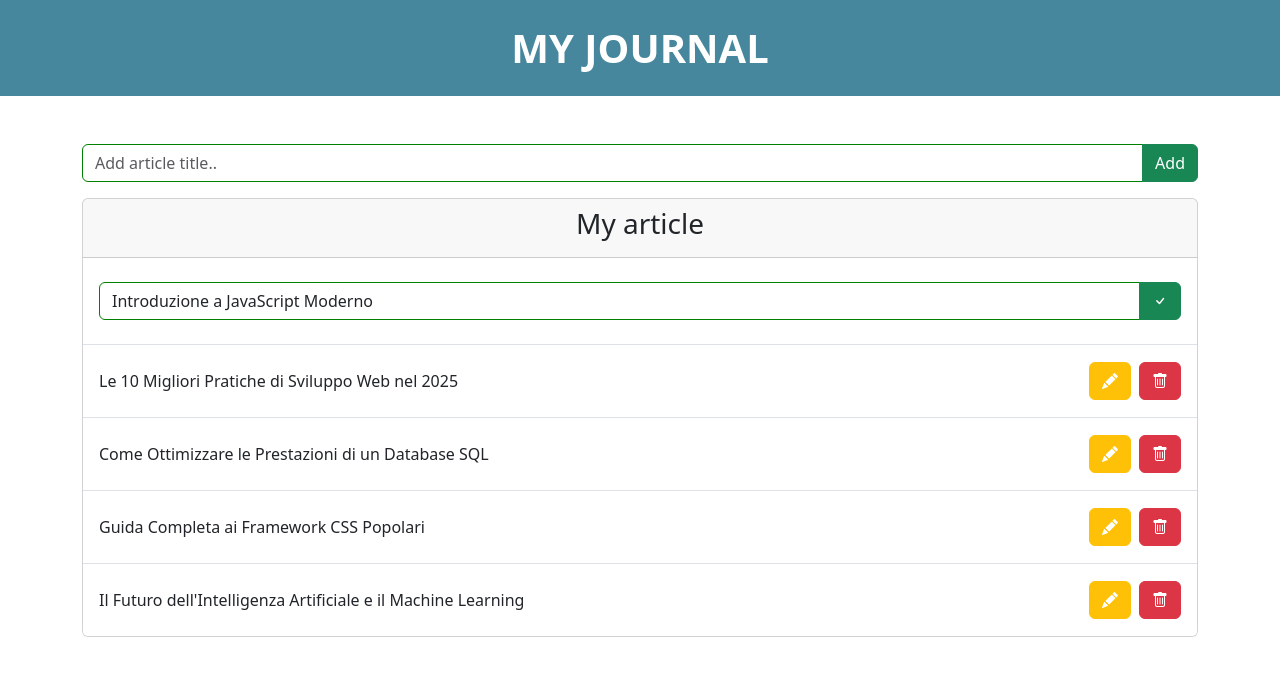
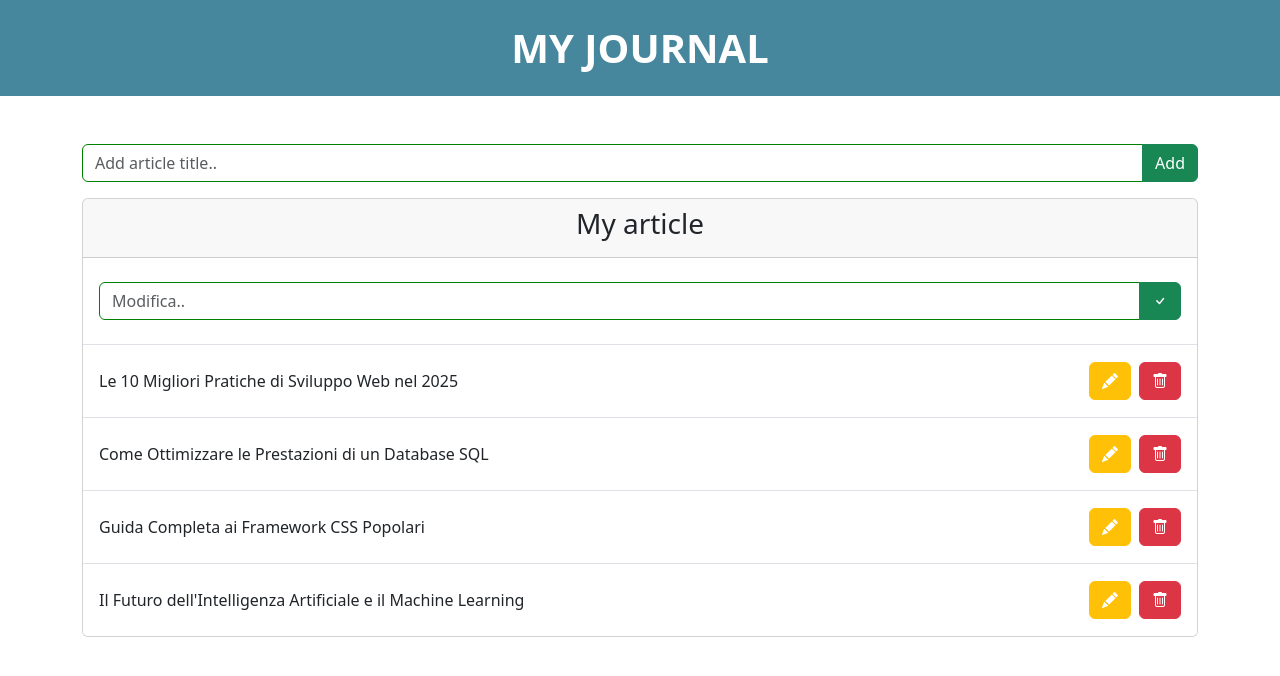
Before and after one commit to gabrieletodaroo9/react-form, a React (Vite) app: page / in a window 1280 px wide. Both pictures are taken after a click on the button 1110 px from the left and 293 px from the top of the page. Shown: the top 676 px of the page. Built offline with nearby package versions, Linux system fonts and the light colour scheme.

Commit message:
fixed errors

```diff
--- a/src/App.jsx
+++ b/src/App.jsx
@@ -2,7 +2,7 @@ import { useState } from 'react'
 import './App.css'
 import Header from './components/Header'
 import ArticleForm from './components/ArticleForm'
-// import ArticleList from './components/ArticleList'
+import ArticleList from './components/ArticleList'
 export default function App() {
 
   const initialArticles = [
@@ -61,13 +61,13 @@ export default function App() {
     if (articleToEdit) {
       setIdInEdit(idModified)
       setCurrentEditTitle(articleToEdit.titolo)
-      console.log(idInEdit, setIdInEdit)
+      console.log(idInEdit, idModified)
     }
   }
 
   function handleSave(e) {
     e.preventDefault()
-    if (currentEditTitle.trim() == 0) {
+    if (currentEditTitle.trim() == "") {
       alert("Il campo non può restare vuoto")
       return
     }
@@ -89,7 +89,7 @@ export default function App() {
       <main>
         <div className="container">
           <ArticleForm newArticleTitle={newArticleTitle} setNewArticleTitle={setNewArticleTitle} handleSubmit={handleSubmit} />
-          {articlesList.length > 0 && (
+          {/* {articlesList.length > 0 && (
             <div className="card">
               <div className="card-header text-center fw-bold">
                 <h3>My article</h3>
@@ -98,14 +98,10 @@ export default function App() {
 
                 {articlesList.map(article => (
                   <li className='list-group-item list-unstyled d-flex justify-content-between align-items-center' key={article.id}>
-                    {idInEdit === article.id ? (
+                    {idInEdit === article.id ?
+                      (
                         <form onSubmit={handleSave} className='input-group py-3'>
-                        <input
-                          type="text"
-                          className='form-control'
-                          placeholder='Modifica..'
-                          value={currentEditTitle}
-                          onChange={e => setCurrentEditTitle(e.target.value)}
+                          <input type="text" className='form-control' placeholder='Modifica..' value={currentEditTitle} onChange={e => setCurrentEditTitle(e.target.value)}
                           />
                           <button className='btn btn-success text-white' type='submit'>
                             <i className="bi bi-check"></i>
@@ -132,7 +128,8 @@ export default function App() {
           )}
           {articlesList.length === 0 && (
             <h3 className='text-center text-dark mt-5'>Al momento non ci sono articoli nella lista!</h3>
-          )}
+          )} */}
+          <ArticleList articlesList={articlesList} onDelete={handleDelete} onModify={handleModify} idInEdit={idInEdit} onSave={handleSave} onCurrentEditTitle={setCurrentEditTitle} />
         </div>
       </main>
     </>
--- a/src/components/ArticleList.jsx
+++ b/src/components/ArticleList.jsx
@@ -1,44 +1,44 @@
-// export default function ArticleList({ articlesList, handleDelete, handleModify, handleSave, currentEditTitle, setCurrentEditTitle, idInEdit }) {
-//     return (
-//         <>
-//             {articlesList.length !== 0 &&
-//                 <div className="card">
-//                     <div className="card-header text-center fw-bold">
-//                         <h3>My article</h3>
-//                     </div>
-//                     <ul className='list-group list-group-flush '>
+export default function ArticleList({ articlesList, onDelete, onModify, onSave, currentEditTitle, onCurrentEditTitle, idInEdit }) {
+    return (
+        <>
+            {articlesList.length !== 0 &&
+                <div className="card">
+                    <div className="card-header text-center fw-bold">
+                        <h3>My article</h3>
+                    </div>
+                    <ul className='list-group list-group-flush '>
 
-//                         {articlesList.map(article => (
-//                             <li className='list-group-item list-unstyled d-flex justify-content-between align-items-center' key={article.id}>
-//                                 {idInEdit === article.id ? (
-//                                     <form onSubmit={handleSave} className='input-group py-3'>
-//                                         <input type="text" className='form-control' placeholder='Modifica..' value={currentEditTitle} onChange={e => setCurrentEditTitle(e.target.value)} />
-//                                         <button className='btn btn-success text-white' type='submit'>
-//                                             <i class="bi bi-check"></i>
-//                                         </button>
-//                                     </form>
-//                                 ) : (
-//                                     <>
-//                                         <p className='mb-0 py-3 '>{article.titolo}</p>
-//                                         <div>
-//                                             <button className='btn btn-warning me-2 text-white' onClick={() => handleModify(article.id)}>
-//                                                 <i className="bi bi-pencil-fill"></i>
-//                                             </button>
-//                                             <button className='btn btn-danger' onClick={() => handleDelete(article.id)}>
-//                                                 <i className="bi bi-trash"></i>
-//                                             </button>
-//                                         </div>
-//                                     </>)}
-//                             </li>
-//                         ))}
+                        {articlesList.map(article => (
+                            <li className='list-group-item list-unstyled d-flex justify-content-between align-items-center' key={article.id}>
+                                {idInEdit === article.id ? (
+                                    <form onSubmit={onSave} className='input-group py-3'>
+                                        <input type="text" className='form-control' placeholder='Modifica..' value={currentEditTitle} onChange={e => onCurrentEditTitle(e.target.value)} />
+                                        <button className='btn btn-success text-white' type='submit'>
+                                            <i className="bi bi-check"></i>
+                                        </button>
+                                    </form>
+                                ) : (
+                                    <>
+                                        <p className='mb-0 py-3 '>{article.titolo}</p>
+                                        <div>
+                                            <button className='btn btn-warning me-2 text-white' onClick={() => onModify(article.id)}>
+                                                <i className="bi bi-pencil-fill"></i>
+                                            </button>
+                                            <button className='btn btn-danger' onClick={() => onDelete(article.id)}>
+                                                <i className="bi bi-trash"></i>
+                                            </button>
+                                        </div>
+                                    </>)}
+                            </li>
+                        ))}
 
-//                     </ul>
-//                 </div>
-//             }
-//             {
-//                 articlesList.length === 0 &&
-//                 <h3 className='text-center text-dark mt-5'>Al momento non ci sono articoli nella lista!</h3>
-//             }
-//         </>
-//     )
-// }
+                    </ul>
+                </div>
+            }
+            {
+                articlesList.length === 0 &&
+                <h3 className='text-center text-dark mt-5'>Al momento non ci sono articoli nella lista!</h3>
+            }
+        </>
+    )
+}
```
Lines whose indentation alone changed are shown as unchanged.
